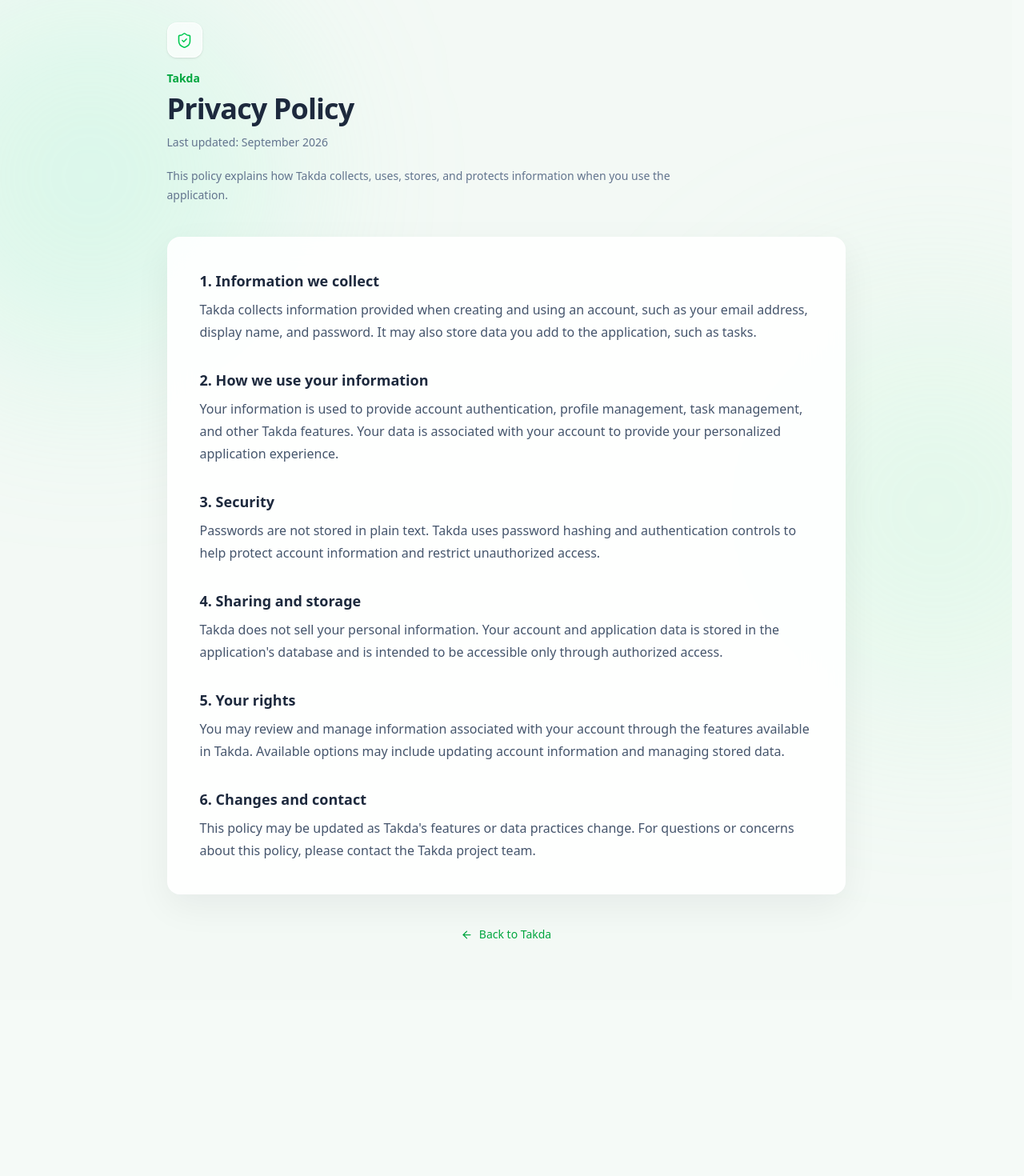
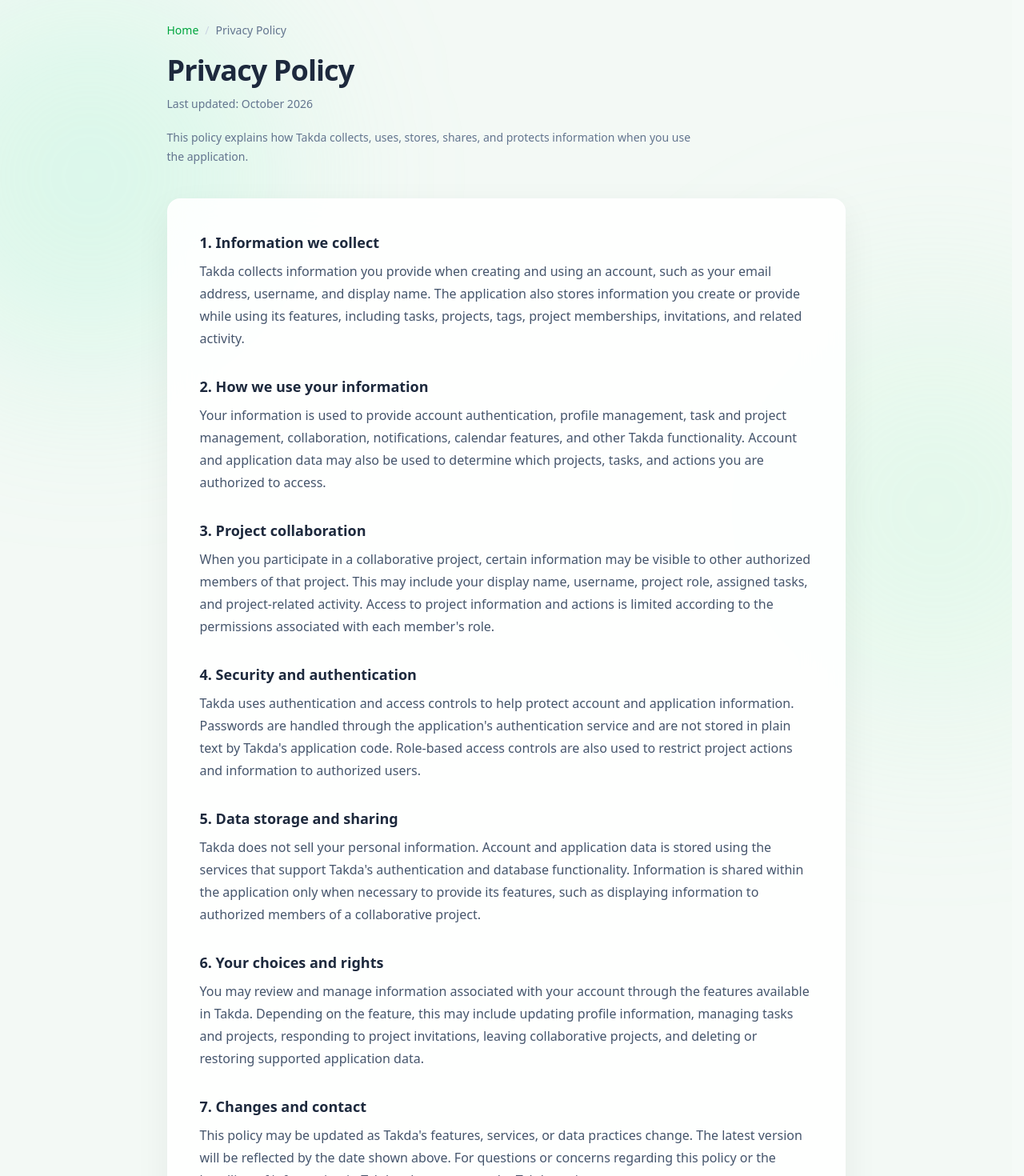
Before and after one commit to cjtarre/cmsc128-Lab1_CRUD_Sumergido-Tarre, a React (Vite) app in the folder frontend/: page /privacy in a window 1280 px wide. Shown: the part 100-1570 px from the top of the page at 80% size. Before the commit the page ends 1350 px from the top, so only its background shows below. Built offline with nearby package versions, Linux system fonts and the light colour scheme; no server answers.

Commit message:
docs: update privacy policy

```diff
--- a/frontend/src/pages/PrivacyPolicy.jsx
+++ b/frontend/src/pages/PrivacyPolicy.jsx
@@ -1,4 +1,3 @@
-import { ArrowLeft, ShieldCheck } from "lucide-react";
 import { Link } from "react-router-dom";
 import PublicNavbar from "../shared/components/navigation/PublicNavbar";
 
@@ -16,25 +15,39 @@
 
             <main className="relative z-10 mx-auto max-w-4xl px-4 py-12 sm:px-6 lg:py-16">
                 <div className="mb-10 text-center sm:text-left">
-                    <div className="mb-4 inline-flex h-11 w-11 items-center justify-center rounded-xl border border-white/80 bg-white/65 text-green-500 shadow-sm backdrop-blur-xl dark:border-white/10 dark:bg-white/[0.05] dark:text-green-400">
-                        <ShieldCheck size={21} strokeWidth={1.8} />
-                    </div>
+                    <nav
+                        aria-label="Breadcrumb"
+                        className="mb-5 flex items-center justify-center gap-2 text-sm sm:justify-start"
+                    >
+                        <Link
+                            to="/"
+                            className="font-medium text-green-600 transition hover:text-green-700 dark:text-green-400 dark:hover:text-green-300"
+                        >
+                            Home
+                        </Link>
 
-                    <p className="mb-2 text-sm font-semibold text-green-600 dark:text-green-400">
-                        Takda
-                    </p>
+                        <span className="text-slate-300 dark:text-slate-600">/</span>
+
+                        <span
+                            aria-current="page"
+                            className="text-slate-500 dark:text-slate-400"
+                        >
+                            Privacy Policy
+                        </span>
+                    </nav>
 
                     <h1 className="text-3xl font-bold tracking-tight text-slate-800 dark:text-white sm:text-4xl">
                         Privacy Policy
                     </h1>
 
                     <p className="mt-3 text-sm text-slate-500">
-                        Last updated: September 2026
+                        Last updated: October 2026
                     </p>
 
                     <p className="mt-5 max-w-2xl text-sm leading-6 text-slate-500 dark:text-slate-400">
                         This policy explains how Takda collects, uses, stores,
-                        and protects information when you use the application.
+                        shares, and protects information when you use the
+                        application.
                     </p>
                 </div>
 
@@ -44,10 +57,13 @@
                             1. Information we collect
                         </h2>
                         <p className="leading-7 text-slate-600 dark:text-slate-300">
-                            Takda collects information provided when creating
+                            Takda collects information you provide when creating
                             and using an account, such as your email address,
-                            display name, and password. It may also store data
-                            you add to the application, such as tasks.
+                            username, and display name. The application also
+                            stores information you create or provide while using
+                            its features, including tasks, projects, tags,
+                            project memberships, invitations, and related
+                            activity.
                         </p>
                     </section>
 
@@ -57,70 +73,89 @@
                         </h2>
                         <p className="leading-7 text-slate-600 dark:text-slate-300">
                             Your information is used to provide account
-                            authentication, profile management, task
-                            management, and other Takda features. Your data is
-                            associated with your account to provide your
-                            personalized application experience.
+                            authentication, profile management, task and project
+                            management, collaboration, notifications, calendar
+                            features, and other Takda functionality. Account and
+                            application data may also be used to determine which
+                            projects, tasks, and actions you are authorized to
+                            access.
                         </p>
                     </section>
 
                     <section>
                         <h2 className="mb-2 text-lg font-semibold text-slate-800 dark:text-slate-100">
-                            3. Security
+                            3. Project collaboration
                         </h2>
                         <p className="leading-7 text-slate-600 dark:text-slate-300">
-                            Passwords are not stored in plain text. Takda uses
-                            password hashing and authentication controls to
-                            help protect account information and restrict
-                            unauthorized access.
+                            When you participate in a collaborative project,
+                            certain information may be visible to other
+                            authorized members of that project. This may include
+                            your display name, username, project role, assigned
+                            tasks, and project-related activity. Access to
+                            project information and actions is limited according
+                            to the permissions associated with each member's
+                            role.
                         </p>
                     </section>
 
                     <section>
                         <h2 className="mb-2 text-lg font-semibold text-slate-800 dark:text-slate-100">
-                            4. Sharing and storage
+                            4. Security and authentication
                         </h2>
                         <p className="leading-7 text-slate-600 dark:text-slate-300">
-                            Takda does not sell your personal information. Your
-                            account and application data is stored in the
-                            application's database and is intended to be
-                            accessible only through authorized access.
+                            Takda uses authentication and access controls to help
+                            protect account and application information.
+                            Passwords are handled through the application's
+                            authentication service and are not stored in plain
+                            text by Takda's application code. Role-based access
+                            controls are also used to restrict project actions
+                            and information to authorized users.
                         </p>
                     </section>
 
                     <section>
                         <h2 className="mb-2 text-lg font-semibold text-slate-800 dark:text-slate-100">
-                            5. Your rights
+                            5. Data storage and sharing
                         </h2>
                         <p className="leading-7 text-slate-600 dark:text-slate-300">
-                            You may review and manage information associated
-                            with your account through the features available in
-                            Takda. Available options may include updating
-                            account information and managing stored data.
+                            Takda does not sell your personal information.
+                            Account and application data is stored using the
+                            services that support Takda's authentication and
+                            database functionality. Information is shared within
+                            the application only when necessary to provide its
+                            features, such as displaying information to
+                            authorized members of a collaborative project.
                         </p>
                     </section>
 
                     <section>
                         <h2 className="mb-2 text-lg font-semibold text-slate-800 dark:text-slate-100">
-                            6. Changes and contact
+                            6. Your choices and rights
                         </h2>
                         <p className="leading-7 text-slate-600 dark:text-slate-300">
-                            This policy may be updated as Takda's features or
-                            data practices change. For questions or concerns
-                            about this policy, please contact the Takda project
-                            team.
+                            You may review and manage information associated
+                            with your account through the features available in
+                            Takda. Depending on the feature, this may include
+                            updating profile information, managing tasks and
+                            projects, responding to project invitations, leaving
+                            collaborative projects, and deleting or restoring
+                            supported application data.
                         </p>
                     </section>
-                </div>
 
-                <div className="mt-8 text-center">
-                    <Link
-                        to="/"
-                        className="inline-flex items-center gap-2 rounded-xl px-3 py-2 text-sm font-medium text-green-600 transition hover:bg-white/60 hover:text-green-700 dark:text-green-400 dark:hover:bg-white/[0.05] dark:hover:text-green-300"
-                    >
-                        <ArrowLeft size={15} />
-                        Back to Takda
-                    </Link>
+                    <section>
+                        <h2 className="mb-2 text-lg font-semibold text-slate-800 dark:text-slate-100">
+                            7. Changes and contact
+                        </h2>
+                        <p className="leading-7 text-slate-600 dark:text-slate-300">
+                            This policy may be updated as Takda's features,
+                            services, or data practices change. The latest
+                            version will be reflected by the date shown above.
+                            For questions or concerns regarding this policy or
+                            the handling of information in Takda, please contact
+                            the Takda project team.
+                        </p>
+                    </section>
                 </div>
             </main>
         </div>
```
